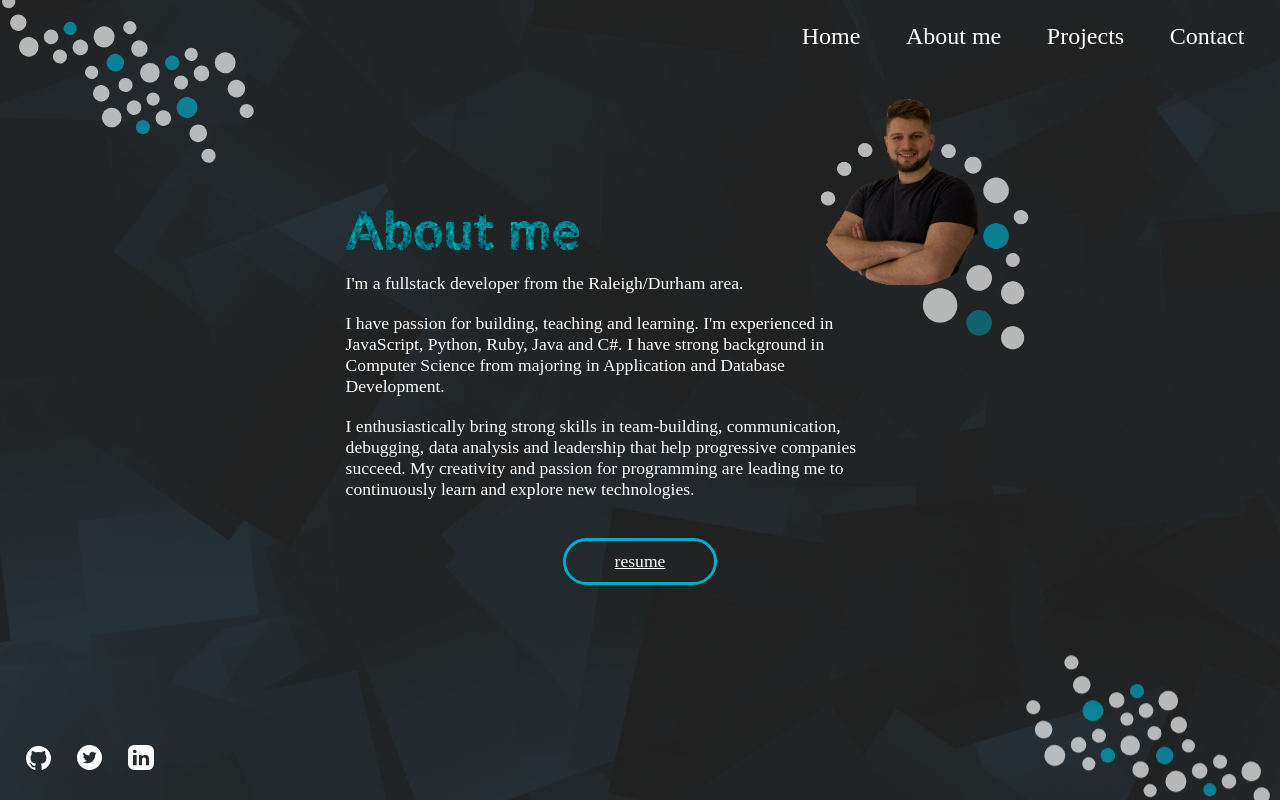
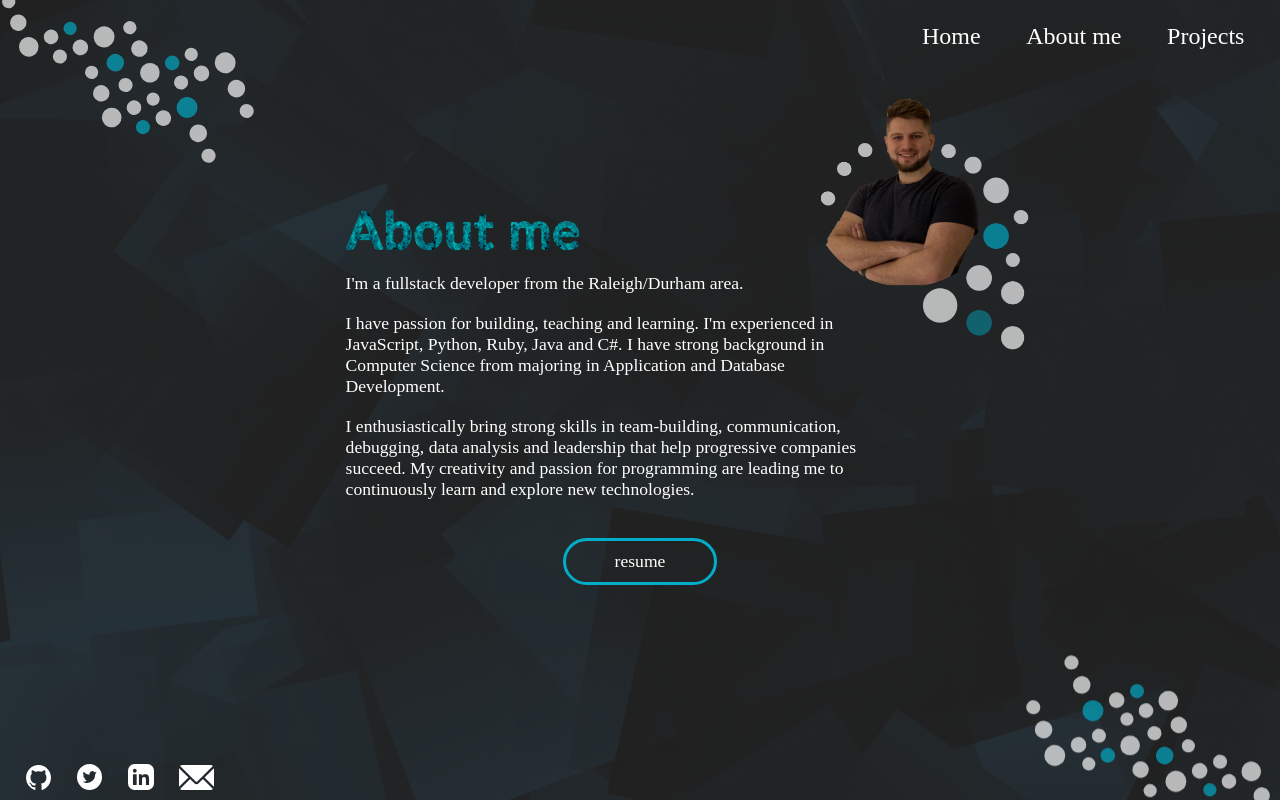
Before and after one commit to oliverfeher/portfolio_2020, a React (Create React App) app: page /about in a window 1280 px wide. Built offline with nearby package versions, Linux system fonts and the light colour scheme; a web font is replaced by a local one.

Commit message:
Delete contact section
- Add email icon

```diff
--- a/src/components/App/App.css
+++ b/src/components/App/App.css
@@ -38,6 +38,7 @@ html {
   text-align: center;
   color: white;
   padding: 10px;
+  text-decoration: none;
 }
 
 .btn:hover {
@@ -49,11 +50,15 @@ html {
 
 #social-container {
   margin-top: auto;
-  margin-bottom: 2%;
+  margin-bottom: 0.5%;
 }
 .social-icon {
   width: 2%;
   margin-left: 2%;
+}
+
+#email-icon {
+  width: 2.7%;
 }
 
 .social-icon:hover {
@@ -126,6 +131,7 @@ html {
   margin-right: 10%;
   margin-left: 10%;
   margin-top: 8%;
+  margin-bottom: 2%;
 }
 
 .card-container {
--- a/src/components/App/App.js
+++ b/src/components/App/App.js
@@ -20,7 +20,7 @@ function App()
         <Switch>
             <Route exact path="/" component={HomePage} />
             <Route exact path="/about" component={AboutMe} />
-            <Route exact path="/contact" component={Contact} />
+            {/* <Route exact path="/contact" component={Contact} /> */}
             <Route exact path="/projects" component={Projects} />
         </Switch>
     )
--- a/src/components/NavBar/NavBar.js
+++ b/src/components/NavBar/NavBar.js
@@ -10,7 +10,7 @@ class NavBar extends React.Component
                 <NavButton title="Home" path="/" />
                 <NavButton title="About me" path="/about" />
                 <NavButton title="Projects" path="/projects" />
-                <NavButton title="Contact" path="/contact" />
+                {/* <NavButton title="Contact" path="/contact" /> */}
             </div>
         )
     }
--- a/src/components/SocialIcons/SocialIcons.js
+++ b/src/components/SocialIcons/SocialIcons.js
@@ -2,6 +2,7 @@ import React from "react";
 import github from "./github.svg";
 import twitter from "./twitter.svg";
 import linkedin from "./linkedin.svg";
+import email from "./mail.svg";
 
 class SocialIcons extends React.Component
 {
@@ -12,6 +13,7 @@ class SocialIcons extends React.Component
                 <img className="social-icon" onClick={this.redirecGitHub} src={github} alt="social-icon"></img>
                 <img className="social-icon" onClick={this.redirectTwitter} src={twitter} alt="social-icon"></img>
                 <img className="social-icon" onClick={this.redirectLinkedIn} src={linkedin} alt="social-icon"></img>
+                <img className="social-icon" id="email-icon" onClick={this.sendEmail} src={email} alt="social-icon"></img>
             </div>
         )
     }
```
Also changed, not shown: src/components/SocialIcons/mail.svg (added).
